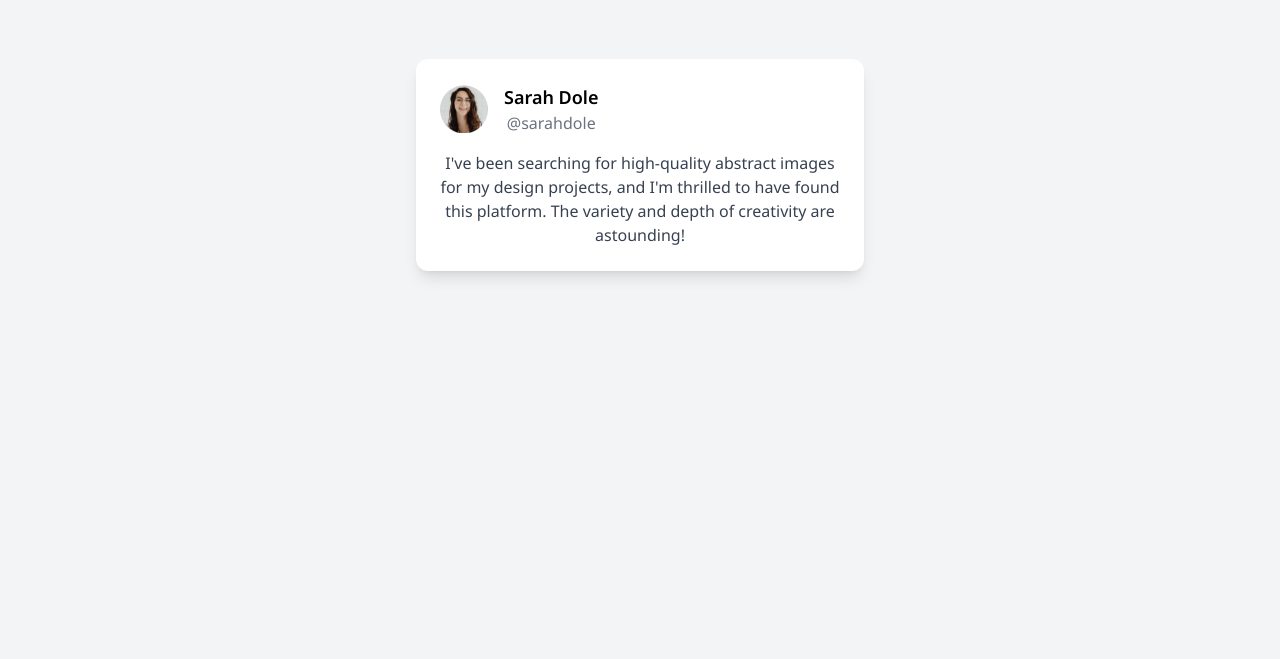
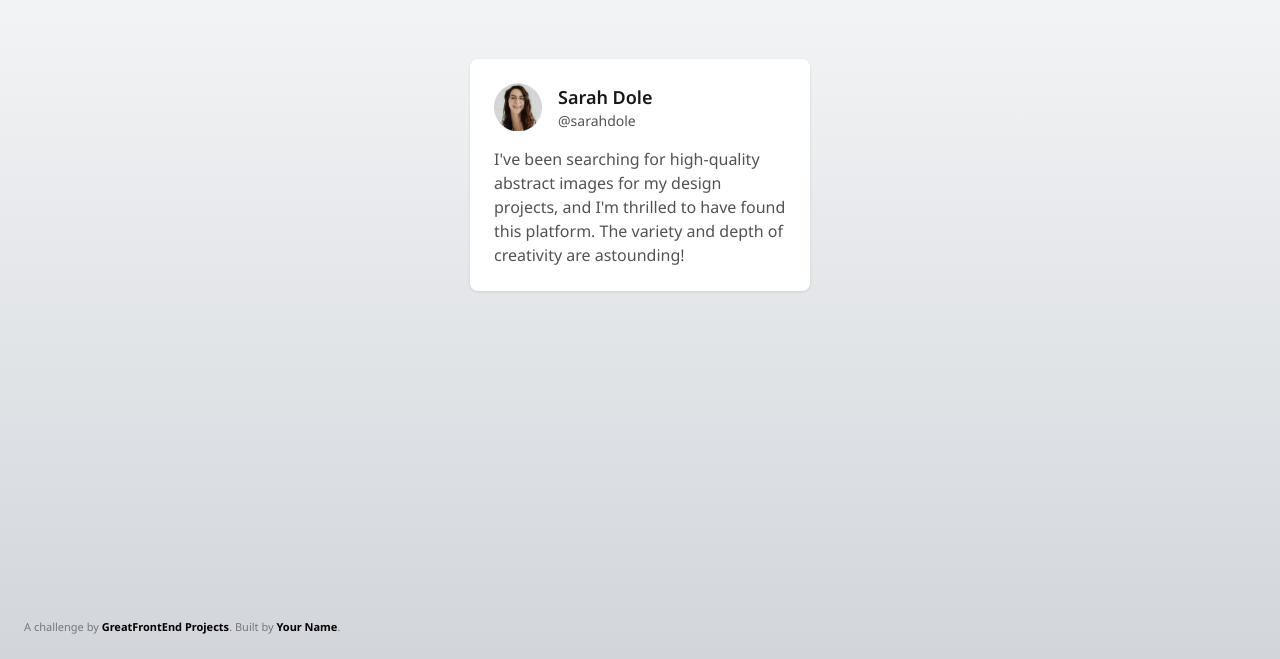
Before and after one commit to fw-sathwikv/testimonial-card, a plain HTML site: page index.html in a window 1280 px wide. Shown: the part 141-800 px from the top of the page. Drawn offline with nearby package versions, Linux system fonts and the light colour scheme.

Commit message:
update styles

```diff
--- a/css/style.css
+++ b/css/style.css
@@ -5,8 +5,30 @@ body {
   font-family: "Noto Sans", system-ui, -apple-system, BlinkMacSystemFont,
     "Segoe UI", Roboto, Oxygen, Ubuntu, Cantarell, "Open Sans", "Helvetica Neue",
     sans-serif;
-
+  min-height: 100vh;
   -webkit-font-smoothing: antialiased;
   -moz-osx-font-smoothing: grayscale;
   text-rendering: optimizeLegibility;
 }
+.card {
+  box-shadow: 0px 1px 2px -1px #0000001a;
+  box-shadow: 0px 1px 3px 0px #0000001a;
+}
+
+* {
+  box-sizing: border-box;
+}
+
+.credits {
+  color: #777;
+  position: fixed;
+  bottom: 24px;
+  left: 24px;
+  font-size: 11px;
+  text-align: center;
+}
+
+.credits a {
+  color: #000;
+  font-weight: bold;
+}
--- a/index.html
+++ b/index.html
@@ -23,7 +23,7 @@
       /* You may write styles inside this <style> tag or within `css/style.css`. */
     </style>
   </head>
-  <body class="h-full min-h-screen mx-auto flex flex-col items-center bg-gray-100 py-[200px]">
+  <body class="h-full min-h-screen mx-auto flex flex-col items-center bg-gradient-to-b from-gray-50 to-[#d2d6db] py-[200px]">
     <!-- Add your site or application content here -->
 
     <!-- Sarah Dole
@@ -33,24 +33,23 @@
     -->
 
     <!-- Attribute this challenge to yourself! -->
-    <div class="bg-gray flex items-center justify-center px-4">
-    <div class="bg-white rounded-xl shadow-lg p-6 max-w-md text-center">
-      <div class="flex items-center gap-4 mb-4">
+    <div class="card w-full max-w-[340px] flex flex-col gap-4 bg-white p-6 rounded-lg">
+      <div class="flex items-center gap-4 self-stretch">
           <img
             src="img/profile-thumbnail.png"
             alt="Sarah Dole"
-            class="w-12 h-12">
+            class="w-12 h-12 object-cover">
         <div class="">
-          <h2 class="text-lg font-semibold">Sarah Dole</h2>
-          <p class="text-gray-500">@sarahdole</p>
+          <h2 class="text-lg font-semibold text-neutral-900 text-justify">Sarah Dole</h2>
+          <p class="font-normal text-sm text-neutral-600">@sarahdole</p>
         </div>
       </div>
-      <p class="text-gray-700">
+      <p class="font-normal text-base text-neutral-600">
         I've been searching for high-quality abstract images for my design projects,
         and I'm thrilled to have found this platform. The variety and depth of creativity are astounding!
       </p>
     </div>
-    <!-- <div class="credits" data-gfe-screenshot-exclude="true">
+    <div class="credits" data-gfe-screenshot-exclude="true">
       A challenge by
       <a
         href="https://www.greatfrontend.com/projects?ref=challenges"
@@ -62,7 +61,7 @@
         target="_blank"
         >Your Name</a
       >.
-    </div> -->
+    </div>
     <script src="js/index.js"></script>
   </body>
 </html>
```
